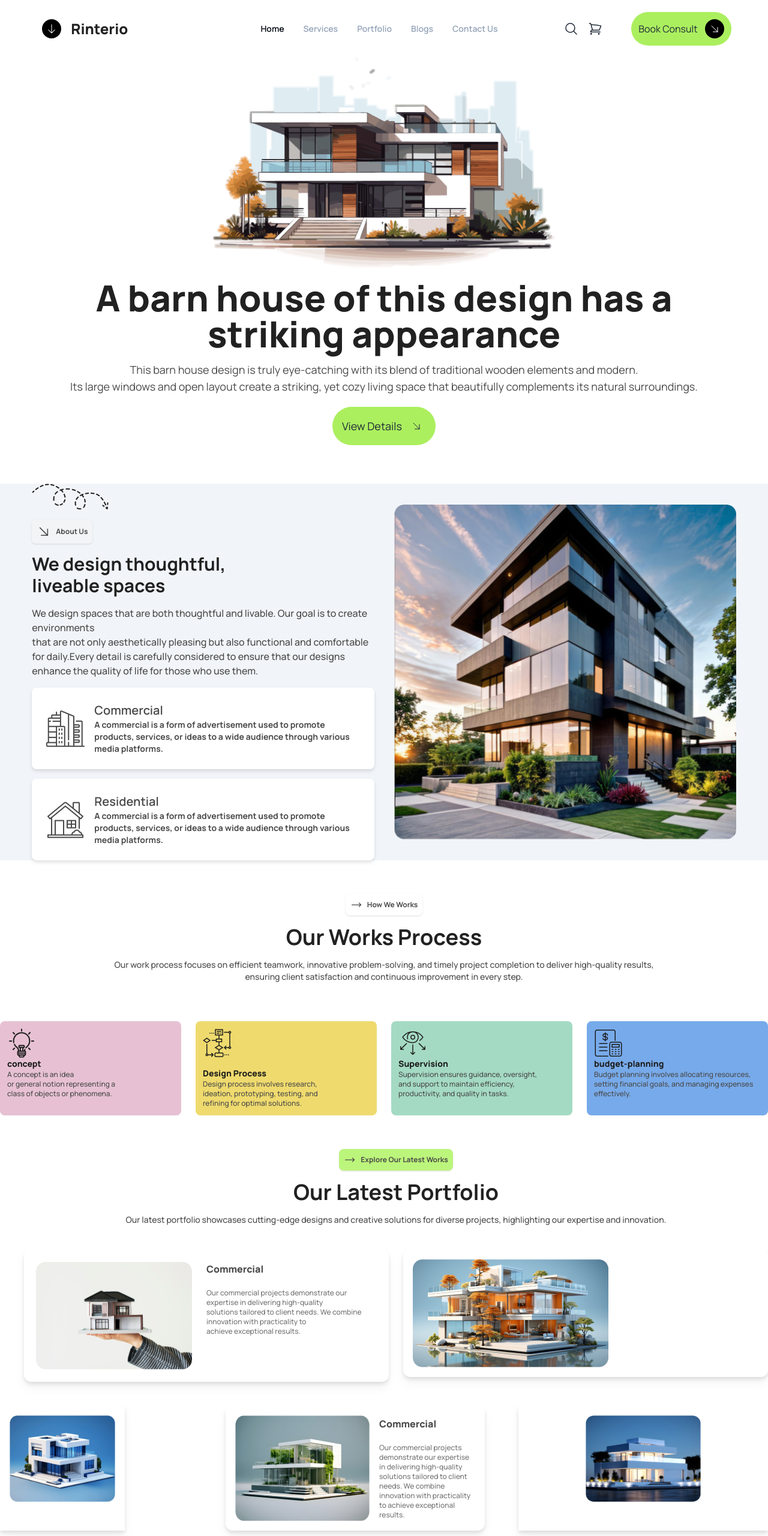
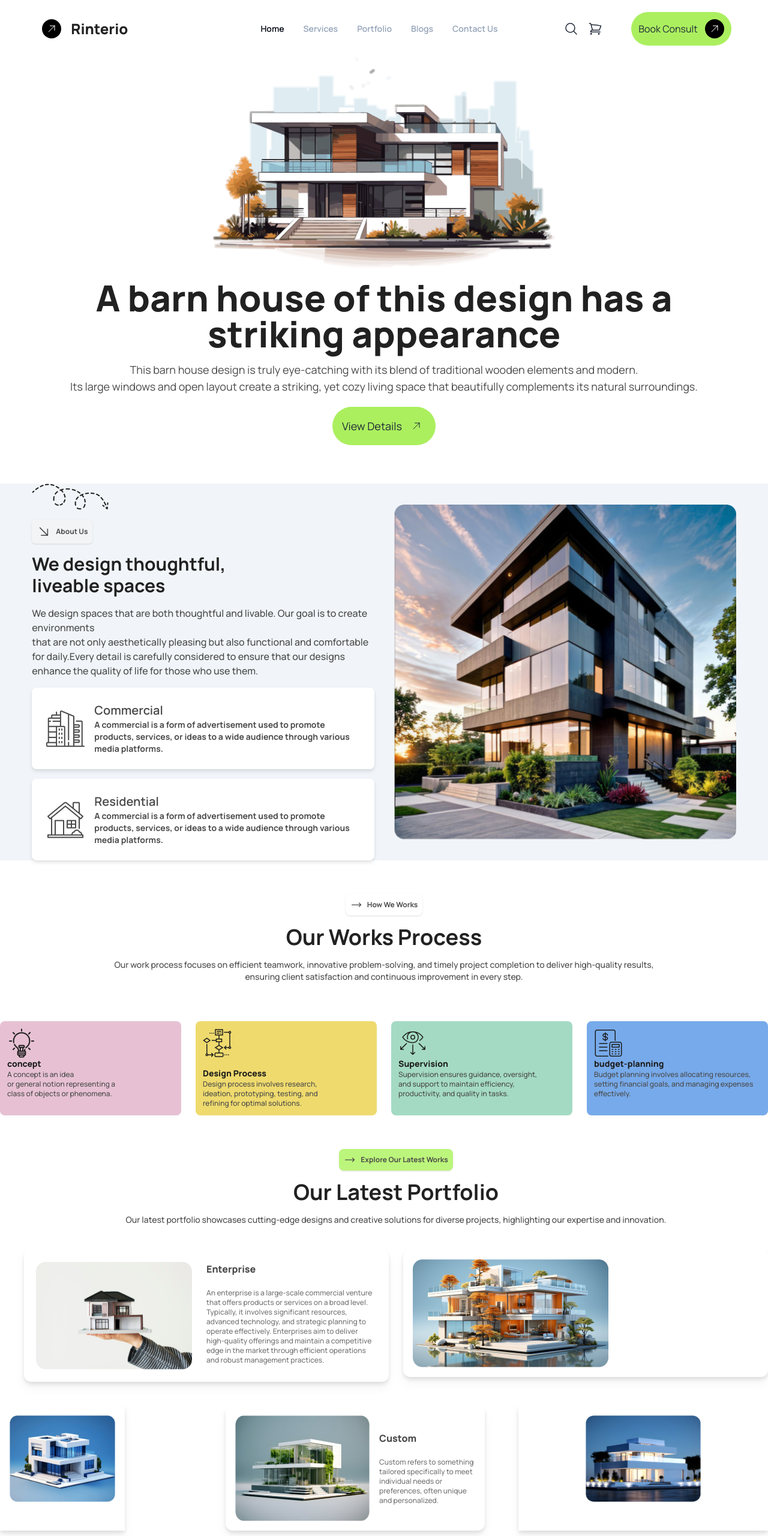
Before and after one commit to Rezuan17/web-dev-3rd-assignment-prjct, a plain HTML site: page index.html in a window 1280 px wide. Shown: the top 2560 px of the page at 60% size. Drawn offline with nearby package versions, Linux system fonts and the light colour scheme.

Commit message:
added the new commit

```diff
--- a/index.html
+++ b/index.html
@@ -48,7 +48,7 @@
         <div class="navbar p-0 py-5">
             <div class="navbar-start">
               <a class="btn btn-ghost">
-                <svg xmlns="http://www.w3.org/2000/svg" fill="none" viewBox="0 0 24 24" stroke-width="1.5" stroke="currentColor" class="text-white w-8 h-8 bg-black p-2 rounded-full rotate-45">
+                <svg xmlns="http://www.w3.org/2000/svg" fill="none" viewBox="0 0 24 24" stroke-width="1.5" stroke="currentColor" class="text-white w-8 h-8 bg-black p-2 rounded-full -rotate-90">
                   <path stroke-linecap="round" stroke-linejoin="round" d="m4.5 4.5 15 15m0 0V8.25m0 11.25H8.25" />
                 </svg>
 
@@ -74,11 +74,11 @@
 
             <div class="navbar-end mx-2">
                 <div class="flex mr-10 gap-4 bg-white p-2 rounded-lg">
-                    <svg xmlns="http://www.w3.org/2000/svg" fill="none" viewBox="0 0 24 24" stroke-width="1.5" stroke="currentColor" class="w-6 h-6 ">
+                    <svg xmlns="http://www.w3.org/2000/svg" fill="none" viewBox="0 0 24 24" stroke-width="1.5" stroke="currentColor" class="w-6 h-6 hidden md:block">
                         <path stroke-linecap="round" stroke-linejoin="round" d="m21 21-5.197-5.197m0 0A7.5 7.5 0 1 0 5.196 5.196a7.5 7.5 0 0 0 10.607 10.607Z" />
                       </svg>
 
-                      <svg xmlns="http://www.w3.org/2000/svg" fill="none" viewBox="0 0 24 24" stroke-width="1.5" stroke="currentColor" class="w-6 h-6 ">
+                      <svg xmlns="http://www.w3.org/2000/svg" fill="none" viewBox="0 0 24 24" stroke-width="1.5" stroke="currentColor" class="w-6 h-6 hidden md:block">
                         <path stroke-linecap="round" stroke-linejoin="round" d="M2.25 3h1.386c.51 0 .955.343 1.087.835l.383 1.437M7.5 14.25a3 3 0 0 0-3 3h15.75m-12.75-3h11.218c1.121-2.3 2.1-4.684 2.924-7.138a60.114 60.114 0 0 0-16.536-1.84M7.5 14.25 5.106 5.272M6 20.25a.75.75 0 1 1-1.5 0 .75.75 0 0 1 1.5 0Zm12.75 0a.75.75 0 1 1-1.5 0 .75.75 0 0 1 1.5 0Z" />
                       </svg>
 
@@ -86,7 +86,7 @@
 
             <a class="bg-[#ABEF5F] flex p-3 rounded-full gap-3 items-center text-sm md:text-base">
                 Book Consult
-                <svg xmlns="http://www.w3.org/2000/svg" fill="none" viewBox="0 0 24 24" stroke-width="1.5" stroke="currentColor" class="text-white w-8 h-8 bg-black p-2 rounded-full ">
+                <svg xmlns="http://www.w3.org/2000/svg" fill="none" viewBox="0 0 24 24" stroke-width="1.5" stroke="currentColor" class="text-white w-8 h-8 bg-black p-2 rounded-full -rotate-90">
                     <path stroke-linecap="round" stroke-linejoin="round" d="m4.5 4.5 15 15m0 0V8.25m0 11.25H8.25" />
                   </svg>
               </a>
@@ -130,7 +130,7 @@
                 </div>
                <div class="flex justify-center ">
                 <button class="bg-[#ABEF5F] flex p-2 lg:p-4 rounded-full items-center text-sm  lg:text-lg" >View Details
-                    <svg xmlns="http://www.w3.org/2000/svg" fill="none" viewBox="0 0 24 24" stroke-width="1.5" stroke="currentColor"  class="w-6 h-6 lg:w-8 lg:h-8 bg-[#ABEF5F] rounded-full p-1 lg:p-2 ml-2">
+                    <svg xmlns="http://www.w3.org/2000/svg" fill="none" viewBox="0 0 24 24" stroke-width="1.5" stroke="currentColor"  class="w-6 h-6 lg:w-8 lg:h-8 bg-[#ABEF5F] rounded-full p-1 lg:p-2 ml-2 -rotate-90">
                         <path stroke-linecap="round" stroke-linejoin="round" d="m4.5 4.5 15 15m0 0V8.25m0 11.25H8.25" />
                       </svg>
 
@@ -293,10 +293,10 @@
 
                   <div class="flex-shrink-0"><img src="assets/img1.png" alt=""></div>
                   <div class="mt-4 md:mt-0 md:ml-6 space-y-4 items-center">
-                      <h4 class="text-base text-[#494949] font-extrabold mb-5 ">Commercial</h4>
-                      <p class="text-xs text-[#737373] font-medium">Our commercial projects demonstrate our expertise in delivering high-quality <br> solutions tailored to client needs. We combine innovation with practicality to <br> achieve exceptional results.
+                      <h4 class="text-base text-[#494949] font-extrabold mb-5 ">Enterprise</h4>
+                      <p class="text-xs text-[#737373] font-medium">An enterprise is a large-scale commercial venture that offers products or services on a broad level. Typically, it involves significant resources, advanced technology, and strategic planning to operate effectively. Enterprises aim to deliver high-quality offerings and maintain a competitive edge in the market through efficient operations and robust management practices.
                           </p>
-                          </div>
+                       </div>
 
                   </div>
                   <div>
@@ -316,12 +316,11 @@
 
                    <img class="w-56 h-44 " src="assets/img4.png" alt="">
                    <div class="pl-4">
-                    <h4 class="text-base text-[#494949] font-extrabold mb-5">Commercial</h4>
+                    <h4 class="text-base text-[#494949] font-extrabold mb-5">Custom</h4>
                     <p class="text-xs text-[#737373] font-medium">
-                        Our commercial projects demonstrate our expertise in delivering high-quality
-                        solutions tailored to client needs. We combine innovation with practicality to
-                        achieve exceptional results.
+                      Custom refers to something tailored specifically to meet individual needs or preferences, often unique and personalized.
                     </p>
+
                 </div>
 
                 </div>
@@ -375,7 +374,7 @@
           <!-- Top Section -->
            <div class="text-center  w-full max-w-md mx-auto space-y-8 px-4">
               <div class="mb-4 ">
-              <span class="flex items-center justify-center mb-10">  <svg xmlns="http://www.w3.org/2000/svg" fill="none" viewBox="0 0 24 24" stroke-width="1.5" stroke="currentColor" class="text-white  w-8 h-8 bg-black p-2 rounded-full mr-4" >
+              <span class="flex items-center justify-center mb-10">  <svg xmlns="http://www.w3.org/2000/svg" fill="none" viewBox="0 0 24 24" stroke-width="1.5" stroke="currentColor" class="text-white  w-8 h-8 bg-black p-2 rounded-full mr-4 -rotate-90">
                 <path stroke-linecap="round" stroke-linejoin="round" d="m4.5 4.5 15 15m0 0V8.25m0 11.25H8.25" />
               </svg>
                 <h1 class="text-3xl font-bold text-lime-500  ">Rinterio</h1></span>
@@ -397,7 +396,7 @@
                   <button class="bg-lime-500 text-gray-900 px-6 py-3 rounded-full font-semibold hover:bg-lime-600 flex items-center justify-center mx-auto">
                       Book Consult
                       <span class="ml-2">
-                          <svg xmlns="http://www.w3.org/2000/svg" fill="none" viewBox="0 0 24 24" stroke-width="1.5" stroke="currentColor" class="text-white w-6 h-6 bg-black p-1 rounded-full ">
+                          <svg xmlns="http://www.w3.org/2000/svg" fill="none" viewBox="0 0 24 24" stroke-width="1.5" stroke="currentColor" class="text-white w-6 h-6 bg-black p-1 rounded-full -rotate-90">
                               <path stroke-linecap="round" stroke-linejoin="round" d="m4.5 4.5 15 15m0 0V8.25m0 11.25H8.25" />
                           </svg>
                       </span>
```
